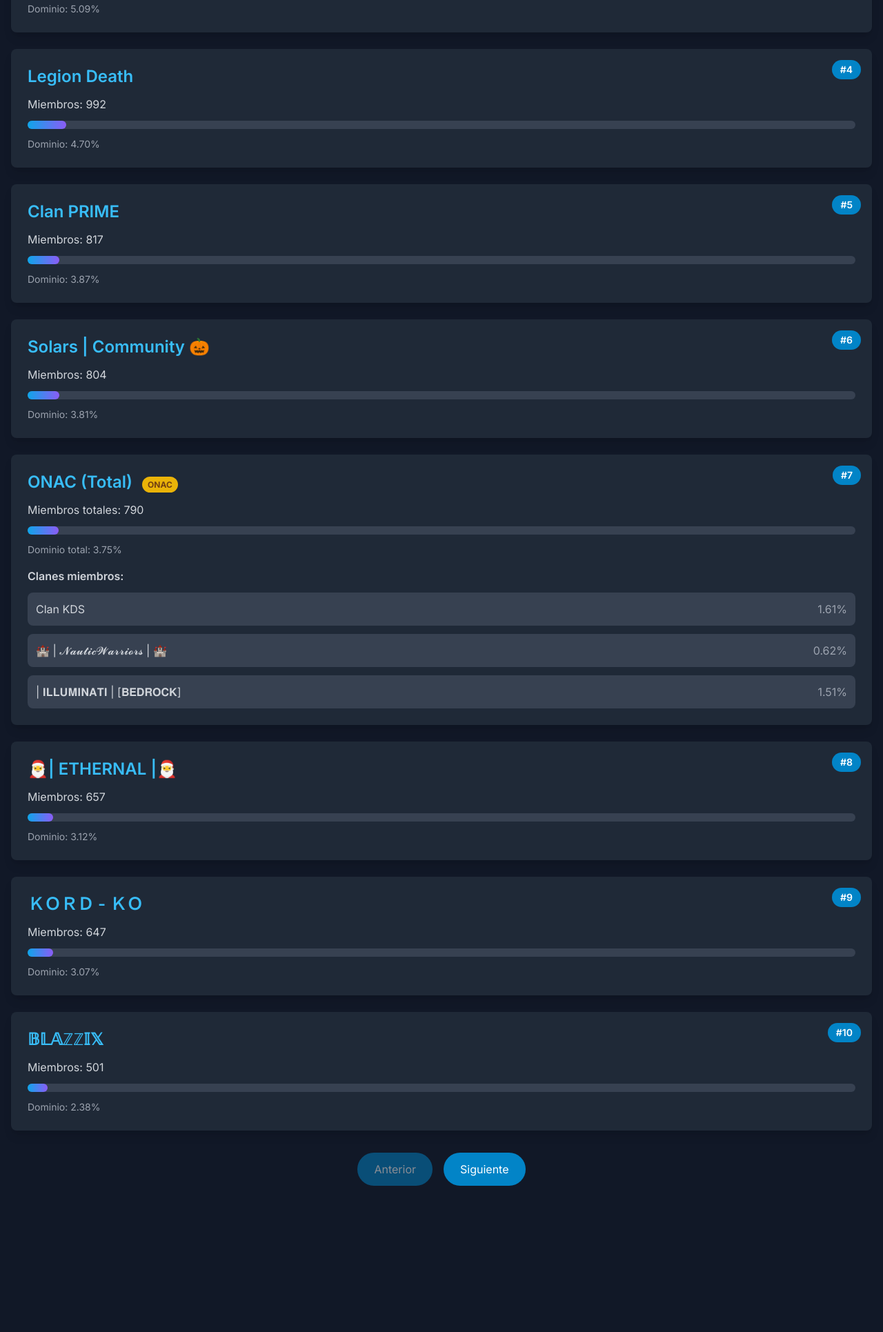
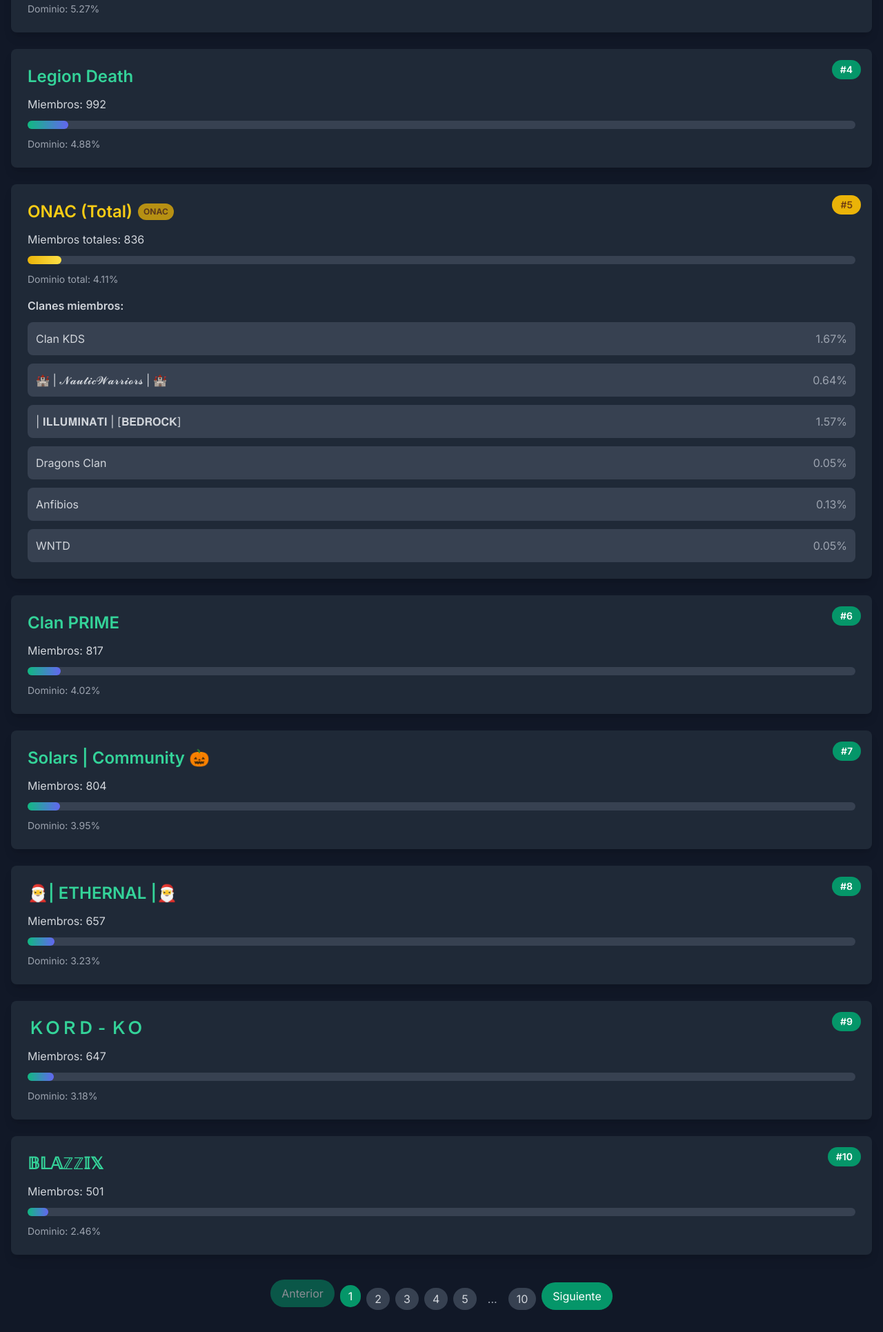
Before and after one commit to ValkyrieOS/ClanTop, a plain HTML site: page index.html in a window 1280 px wide. Shown: the part 855-2786 px from the top of the page at 69% size. Before the commit the page ends 2606 px from the top, so only its background shows below. Drawn offline with nearby package versions, Linux system fonts and the light colour scheme.

Commit message:
Mejora pagina web

```diff
--- a/index.html
+++ b/index.html
@@ -12,36 +12,37 @@
           extend: {
             colors: {
               primary: {
-                50: "#f0f9ff",
-                100: "#e0f2fe",
-                200: "#bae6fd",
-                300: "#7dd3fc",
-                400: "#38bdf8",
-                500: "#0ea5e9",
-                600: "#0284c7",
-                700: "#0369a1",
-                800: "#075985",
-                900: "#0c4a6e",
-                950: "#082f49",
+                50: "#ecfdf5",
+                100: "#d1fae5",
+                200: "#a7f3d0",
+                300: "#6ee7b7",
+                400: "#34d399",
+                500: "#10b981",
+                600: "#059669",
+                700: "#047857",
+                800: "#065f46",
+                900: "#064e3b",
+                950: "#022c22",
               },
               secondary: {
-                50: "#f5f3ff",
-                100: "#ede9fe",
-                200: "#ddd6fe",
-                300: "#c4b5fd",
-                400: "#a78bfa",
-                500: "#8b5cf6",
-                600: "#7c3aed",
-                700: "#6d28d9",
-                800: "#5b21b6",
-                900: "#4c1d95",
-                950: "#2e1065",
+                50: "#eef2ff",
+                100: "#e0e7ff",
+                200: "#c7d2fe",
+                300: "#a5b4fc",
+                400: "#818cf8",
+                500: "#6366f1",
+                600: "#4f46e5",
+                700: "#4338ca",
+                800: "#3730a3",
+                900: "#312e81",
+                950: "#1e1b4b",
               },
             },
             animation: {
               gradient: "gradient 8s ease infinite",
               "fade-in": "fadeIn 0.5s ease-out",
               "slide-up": "slideUp 0.5s ease-out",
+              "pulse-slow": "pulse 4s cubic-bezier(0.4, 0, 0.6, 1) infinite",
             },
             keyframes: {
               gradient: {
@@ -96,6 +97,19 @@
         transform: translateY(-5px);
         box-shadow: 0 10px 20px rgba(0, 0, 0, 0.2);
       }
+      .progress-bar {
+        transition: width 1s ease-in-out;
+      }
+      .pagination-button {
+        transition: all 0.3s ease-in-out;
+      }
+      .pagination-button:hover:not(:disabled) {
+        transform: translateY(-2px);
+        box-shadow: 0 4px 6px rgba(0, 0, 0, 0.1);
+      }
+      .pagination-button:active:not(:disabled) {
+        transform: translateY(0);
+      }
     </style>
   </head>
   <body class="bg-gray-900 text-gray-100 font-sans min-h-screen">
@@ -105,7 +119,7 @@
       >
         Top de Servidores
       </h1>
-      <div class="flex justify-center space-x-4 mb-8">
+      <div class="grid grid-cols-1 md:grid-cols-3 gap-4 mb-8">
         <div class="bg-gray-800 p-6 rounded-lg shadow-lg animate-fade-in">
           <p id="totalServers" class="text-3xl font-semibold text-primary-400">
             0
@@ -120,6 +134,12 @@
             0
           </p>
           <p class="text-sm text-gray-400">Miembros Totales</p>
+        </div>
+        <div class="bg-gray-800 p-6 rounded-lg shadow-lg animate-fade-in">
+          <p id="onacMembers" class="text-3xl font-semibold text-yellow-400">
+            0
+          </p>
+          <p class="text-sm text-gray-400">Miembros ONAC</p>
         </div>
       </div>
       <div class="relative mb-8 animate-slide-up">
@@ -151,16 +171,22 @@
       >
         No se encontraron servidores que coincidan con tu búsqueda
       </p>
-      <div class="flex justify-center mt-8 space-x-4">
+      <div
+        class="flex flex-wrap justify-center items-center mt-8 space-x-2 space-y-2"
+      >
         <button
           id="prevPage"
-          class="px-6 py-3 bg-primary-600 text-white rounded-full disabled:opacity-50 disabled:cursor-not-allowed transition-all duration-300 ease-in-out hover:bg-primary-700 focus:outline-none focus:ring-2 focus:ring-primary-500 focus:ring-opacity-50"
+          class="pagination-button px-4 py-2 bg-primary-600 text-white rounded-full disabled:opacity-50 disabled:cursor-not-allowed transition-all duration-300 ease-in-out hover:bg-primary-700 focus:outline-none focus:ring-2 focus:ring-primary-500 focus:ring-opacity-50"
         >
           Anterior
         </button>
+        <div
+          id="pageNumbers"
+          class="flex flex-wrap justify-center items-center space-x-2 space-y-2"
+        ></div>
         <button
           id="nextPage"
-          class="px-6 py-3 bg-primary-600 text-white rounded-full disabled:opacity-50 disabled:cursor-not-allowed transition-all duration-300 ease-in-out hover:bg-primary-700 focus:outline-none focus:ring-2 focus:ring-primary-500 focus:ring-opacity-50"
+          class="pagination-button px-4 py-2 bg-primary-600 text-white rounded-full disabled:opacity-50 disabled:cursor-not-allowed transition-all duration-300 ease-in-out hover:bg-primary-700 focus:outline-none focus:ring-2 focus:ring-primary-500 focus:ring-opacity-50"
         >
           Siguiente
         </button>
@@ -180,17 +206,21 @@
       const noResults = document.getElementById("noResults");
       const totalServersElement = document.getElementById("totalServers");
       const totalMembersElement = document.getElementById("totalMembers");
+      const onacMembersElement = document.getElementById("onacMembers");
       const prevPageButton = document.getElementById("prevPage");
       const nextPageButton = document.getElementById("nextPage");
+      const pageNumbersContainer = document.getElementById("pageNumbers");
 
-      // Fetch the server data from the JSON files
-      Promise.all([
-        fetch("lista_completa_servidores.json").then((response) =>
-          response.json()
-        ),
-        fetch("onac.json").then((response) => response.json()),
-      ])
-        .then(([serversData, onacData]) => {
+      // Función para cargar los datos de los servidores
+      async function loadServerData() {
+        try {
+          const [serversResponse, onacResponse] = await Promise.all([
+            fetch("lista_completa_servidores.json"),
+            fetch("onac.json"),
+          ]);
+          const serversData = await serversResponse.json();
+          const onacData = await onacResponse.json();
+
           allServers = serversData.filter(
             (server) => server.name !== "ONAC NauticMC"
           );
@@ -238,19 +268,29 @@
 
           // Event listeners
           searchInput.addEventListener("input", handleSearch);
-          prevPageButton.addEventListener("click", () => changePage(-1));
-          nextPageButton.addEventListener("click", () => changePage(1));
-        })
-        .catch((error) => console.error("Error fetching data:", error));
+          prevPageButton.addEventListener("click", () =>
+            changePage(currentPage - 1)
+          );
+          nextPageButton.addEventListener("click", () =>
+            changePage(currentPage + 1)
+          );
+        } catch (error) {
+          console.error("Error fetching data:", error);
+        }
+      }
 
       function updateStats() {
         const totalServers = allServers.length;
         const totalMembers = allServers.reduce(
-          (sum, server) => sum + server.members,
+          (sum, server) => (server.isOnac ? sum : sum + server.members),
           0
         );
+        const onacMembers =
+          allServers.find((server) => server.isOnac)?.members || 0;
+
         totalServersElement.textContent = totalServers.toLocaleString();
         totalMembersElement.textContent = totalMembers.toLocaleString();
+        onacMembersElement.textContent = onacMembers.toLocaleString();
       }
 
       function renderServers() {
@@ -262,7 +302,7 @@
         noResults.classList.toggle("hidden", serversToShow.length > 0);
 
         const totalMembers = allServers.reduce(
-          (sum, server) => sum + server.members,
+          (sum, server) => (server.isOnac ? sum : sum + server.members),
           0
         );
 
@@ -279,18 +319,18 @@
 
           if (server.isOnac) {
             card.innerHTML = `
-                        <div class="absolute top-4 right-4 bg-primary-600 text-white px-3 py-1 rounded-full text-sm font-semibold">
+                        <div class="absolute top-4 right-4 bg-yellow-500 text-yellow-900 px-3 py-1 rounded-full text-sm font-semibold">
                             #${server.rank}
                         </div>
-                        <h2 class="text-2xl font-semibold text-primary-400 mb-3">
+                        <h2 class="text-2xl font-semibold text-yellow-400 mb-3 flex items-center">
                             ${server.name}
-                            <span class="ml-2 bg-yellow-500 text-yellow-900 px-2 py-1 rounded-full text-xs font-bold">
+                            <span class="ml-2 bg-yellow-500 text-yellow-900 px-2 py-1 rounded-full text-xs font-bold animate-pulse-slow">
                                 ONAC
                             </span>
                         </h2>
                         <p class="text-gray-300 mb-3">Miembros totales: ${server.members.toLocaleString()}</p>
                         <div class="w-full bg-gray-700 rounded-full h-3 mb-3">
-                            <div class="bg-gradient-to-r from-primary-500 to-secondary-500 h-3 rounded-full transition-all duration-500 ease-out" style="width: ${percentageDomination}%"></div>
+                            <div class="bg-gradient-to-r from-yellow-500 to-yellow-300 h-3 rounded-full transition-all duration-500 ease-out progress-bar" style="width: 0%"></div>
                         </div>
                         <p class="text-sm text-gray-400 mb-4">Dominio total: ${percentageDomination}%</p>
                         <div class="space-y-3">
@@ -317,7 +357,7 @@
                         <div class="absolute top-4 right-4 bg-primary-600 text-white px-3 py-1 rounded-full text-sm font-semibold">
                             #${server.rank}
                         </div>
-                        <h2 class="text-2xl font-semibold text-primary-400 mb-3">
+                        <h2 class="text-2xl font-semibold text-primary-400 mb-3 flex items-center">
                             ${server.name}
                             ${
                               server.isOnacMember
@@ -331,16 +371,23 @@
                         </h2>
                         <p class="text-gray-300 mb-3">Miembros: ${server.members.toLocaleString()}</p>
                         <div class="w-full bg-gray-700 rounded-full h-3 mb-3">
-                            <div class="bg-gradient-to-r from-primary-500 to-secondary-500 h-3 rounded-full transition-all duration-500 ease-out" style="width: ${percentageDomination}%"></div>
+                            <div class="bg-gradient-to-r from-primary-500 to-secondary-500 h-3 rounded-full transition-all duration-500 ease-out progress-bar" style="width: 0%"></div>
                         </div>
                         <p class="text-sm text-gray-400">Dominio: ${percentageDomination}%</p>
                     `;
           }
 
           serverList.appendChild(card);
+
+          // Trigger reflow to start the animation
+          void card.offsetWidth;
+
+          // Set the final width for the progress bar
+          const progressBar = card.querySelector(".progress-bar");
+          progressBar.style.width = `${percentageDomination}%`;
         });
 
-        updatePaginationButtons();
+        updatePagination();
       }
 
       function handleSearch() {
@@ -352,16 +399,70 @@
         renderServers();
       }
 
-      function changePage(delta) {
-        currentPage += delta;
+      function changePage(newPage) {
+        currentPage = newPage;
         renderServers();
       }
 
-      function updatePaginationButtons() {
+      function updatePagination() {
         const totalPages = Math.ceil(filteredServers.length / serversPerPage);
+
         prevPageButton.disabled = currentPage === 1;
         nextPageButton.disabled = currentPage === totalPages;
+
+        pageNumbersContainer.innerHTML = "";
+
+        const maxVisiblePages = 5;
+        let startPage = Math.max(
+          1,
+          currentPage - Math.floor(maxVisiblePages / 2)
+        );
+        let endPage = Math.min(totalPages, startPage + maxVisiblePages - 1);
+
+        if (endPage - startPage + 1 < maxVisiblePages) {
+          startPage = Math.max(1, endPage - maxVisiblePages + 1);
+        }
+
+        if (startPage > 1) {
+          addPageButton(1);
+          if (startPage > 2) {
+            addEllipsis();
+          }
+        }
+
+        for (let i = startPage; i <= endPage; i++) {
+          addPageButton(i);
+        }
+
+        if (endPage < totalPages) {
+          if (endPage < totalPages - 1) {
+            addEllipsis();
+          }
+          addPageButton(totalPages);
+        }
       }
+
+      function addPageButton(pageNum) {
+        const button = document.createElement("button");
+        button.textContent = pageNum;
+        button.className = `pagination-button px-3 py-1 rounded-full transition-all duration-300 ease-in-out focus:outline-none focus:ring-2 focus:ring-primary-500 focus:ring-opacity-50 ${
+          pageNum === currentPage
+            ? "bg-primary-600 text-white"
+            : "bg-gray-700 text-gray-300 hover:bg-gray-600"
+        }`;
+        button.addEventListener("click", () => changePage(pageNum));
+        pageNumbersContainer.appendChild(button);
+      }
+
+      function addEllipsis() {
+        const ellipsis = document.createElement("span");
+        ellipsis.textContent = "...";
+        ellipsis.className = "px-2 text-gray-400";
+        pageNumbersContainer.appendChild(ellipsis);
+      }
+
+      // Cargar los datos de los servidores al iniciar la página
+      loadServerData();
     </script>
   </body>
 </html>
--- a/lista_completa_servidores.json
+++ b/lista_completa_servidores.json
@@ -386,5 +386,17 @@
   {
     "name": "Servidor de amandilyke",
     "members": 2
+  },
+  {
+    "name": "Dragons Clan",
+    "members": 10
+  },
+  {
+    "name": "Anfibios",
+    "members": 26
+  },
+  {
+    "name": "WNTD",
+    "members": 10
   }
 ]
--- a/onac.json
+++ b/onac.json
@@ -2,5 +2,8 @@
   "ONAC NauticMC",
   "Clan KDS",
   "🏰 | 𝓝𝓪𝓾𝓽𝓲𝓬𝓦𝓪𝓻𝓻𝓲𝓸𝓻𝓼 | 🏰",
-  "| 𝐈𝐋𝐋𝐔𝐌𝐈𝐍𝐀𝐓𝐈 | [𝐁𝐄𝐃𝐑𝐎𝐂𝐊]"
+  "| 𝐈𝐋𝐋𝐔𝐌𝐈𝐍𝐀𝐓𝐈 | [𝐁𝐄𝐃𝐑𝐎𝐂𝐊]",
+  "Dragons Clan",
+  "Anfibios",
+  "WNTD"
 ]
```
